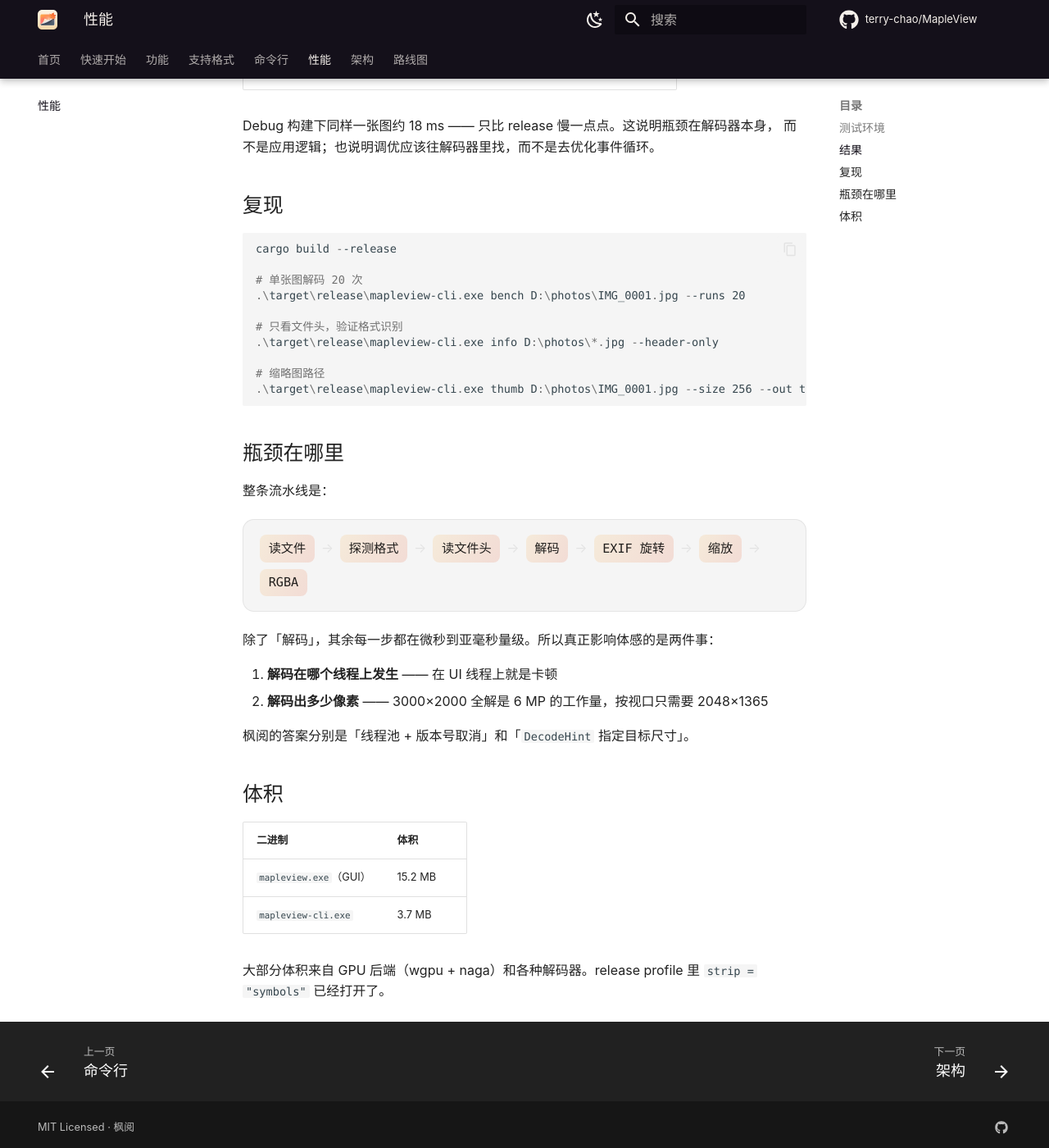
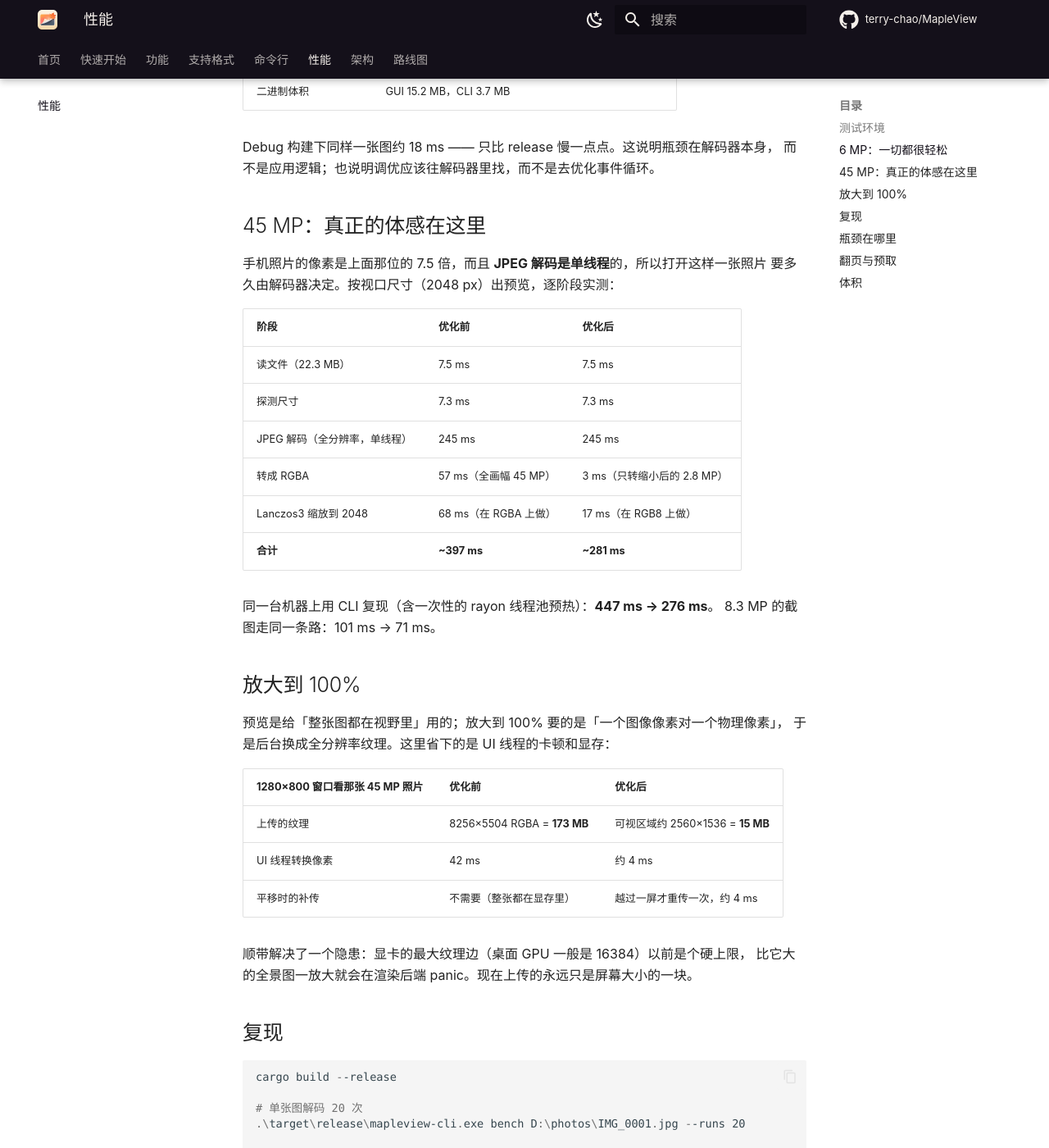
Before and after one commit to terry-chao/MapleView, an MkDocs documentation site: the page built from docs/performance.md, in a window 1280 px wide and 1400 px high, scrolled down 581 px. Shown: the whole window at 82% size. Built offline with MkDocs 1.6.1 and Material for MkDocs 9.7.7, drawn with Linux system fonts in a browser that asks for light colours; comment, search, counter and statistics services are not loaded; some of the changed text lies outside the part shown.

Commit message:
docs(performance): 补充 45 MP 的实测数据与两级纹理说明
原来的基线只有 6 MP，那里除解码外每一步都在亚毫秒级，给人的印象是「只要解码快就够了」。45 MP 手机照片上不成立：转 RGBA 和缩放加起来占整条流水线三分之一。补上分阶段的前后对比、放大到 100% 时的纹理与转换开销、预取策略说明；README 和官网的数字同步。

````diff
--- a/docs/performance.md
+++ b/docs/performance.md
@@ -2,21 +2,52 @@
 
 ## 测试环境
 
-- Windows / x86_64
+- Windows / x86_64，20 逻辑核
 - `cargo build --release`（`lto = "thin"`、`codegen-units = 1`、`panic = "abort"`）
-- 输入：6 MP JPEG（3000×2000）
+- 两张输入：6 MP JPEG（3000×2000，117 KB）、45 MP 手机照片（8256×5504，22.3 MB）
 
-## 结果
+## 6 MP：一切都很轻松
 
 | 场景 | 结果 |
 | --- | --- |
 | 全分辨率解码 | **14.6 ms** 平均，约 410 MP/s |
-| 解码到 256 px 缩略图 | 约 24 ms |
+| 解码到 256 px 缩略图 | 约 9 ms |
 | 启动到显示第一张图 | 约 0.6 s（含按视口尺寸解码 3000×2000 → 2048×1365） |
 | 二进制体积 | GUI 15.2 MB，CLI 3.7 MB |
 
 Debug 构建下同样一张图约 18 ms —— 只比 release 慢一点点。这说明瓶颈在解码器本身，
 而不是应用逻辑；也说明调优应该往解码器里找，而不是去优化事件循环。
+
+## 45 MP：真正的体感在这里
+
+手机照片的像素是上面那位的 7.5 倍，而且 **JPEG 解码是单线程**的，所以打开这样一张照片
+要多久由解码器决定。按视口尺寸（2048 px）出预览，逐阶段实测：
+
+| 阶段 | 优化前 | 优化后 |
+| --- | --- | --- |
+| 读文件（22.3 MB） | 7.5 ms | 7.5 ms |
+| 探测尺寸 | 7.3 ms | 7.3 ms |
+| JPEG 解码（全分辨率，单线程） | 245 ms | 245 ms |
+| 转成 RGBA | 57 ms（全画幅 45 MP） | 3 ms（只转缩小后的 2.8 MP） |
+| Lanczos3 缩放到 2048 | 68 ms（在 RGBA 上做） | 17 ms（在 RGB8 上做） |
+| **合计** | **~397 ms** | **~281 ms** |
+
+同一台机器上用 CLI 复现（含一次性的 rayon 线程池预热）：**447 ms → 276 ms**。
+8.3 MP 的截图走同一条路：101 ms → 71 ms。
+
+## 放大到 100%
+
+预览是给「整张图都在视野里」用的；放大到 100% 要的是「一个图像像素对一个物理像素」，
+于是后台换成全分辨率纹理。这里省下的是 UI 线程的卡顿和显存：
+
+| 1280×800 窗口看那张 45 MP 照片 | 优化前 | 优化后 |
+| --- | --- | --- |
+| 上传的纹理 | 8256×5504 RGBA = **173 MB** | 可视区域约 2560×1536 = **15 MB** |
+| UI 线程转换像素 | 42 ms | 约 4 ms |
+| 平移时的补传 | 不需要（整张都在显存里） | 越过一屏才重传一次，约 4 ms |
+
+顺带解决了一个隐患：显卡的最大纹理边（桌面 GPU 一般是 16384）以前是个硬上限，
+比它大的全景图一放大就会在渲染后端 panic。现在上传的永远只是屏幕大小的一块。
 
 ## 复现
 
@@ -31,6 +62,9 @@ cargo build --release
 
 # 缩略图路径
 .\target\release\mapleview-cli.exe thumb D:\photos\IMG_0001.jpg --size 256 --out t.png
+
+# 换一张手机照片，看看预览路径要多久
+.\target\release\mapleview-cli.exe thumb D:\photos\IMG_6420.jpg --size 2048 --out p.png
 ```
 
 ## 瓶颈在哪里
@@ -47,12 +81,28 @@ cargo build --release
   <span>RGBA</span>
 </div>
 
-除了「解码」，其余每一步都在微秒到亚毫秒量级。所以真正影响体感的是两件事：
+在 6 MP 上，除了解码每一步都在微秒到亚毫秒量级。**在 45 MP 上这个说法不再成立**：
+「转 RGBA」和「缩放」加起来占了整条流水线的三分之一。所以真正影响体感的是三件事：
 
 1. **解码在哪个线程上发生** —— 在 UI 线程上就是卡顿
 2. **解码出多少像素** —— 3000×2000 全解是 6 MP 的工作量，按视口只需要 2048×1365
+3. **在多大的缓冲上做后处理** —— 缩放和转 RGBA 都是全画幅的逐像素操作，在 45 MP 的
+   缓冲上做和在实际要显示的 2.8 MP 上做，差着一个数量级
 
-枫阅的答案分别是「线程池 + 版本号取消」和「`DecodeHint` 指定目标尺寸」。
+枫阅的答案分别是「线程池 + 版本号取消」、「`DecodeHint` 指定目标尺寸」，以及
+**先缩放、后转 RGBA**：JPEG 解出来是 RGB8，那就先在 RGB8 上把 45 MP 缩到 2.8 MP，
+再转 RGBA。这一步不改变任何一个像素（有测试逐字节比对），却省掉了一次全画幅转换和
+一份 173 MB 的中间缓冲。
+
+解码本身仍然是下限：`image` 走的是纯 Rust 的 `zune-jpeg`，没有 libjpeg-turbo 那种
+DCT 缩放解码（按 1/2、1/4、1/8 解）。换掉它能再砍掉相当一部分，代价是引入一个 C 依赖。
+
+## 翻页与预取
+
+- 当前图两侧各两张自动预取进缓存，按住方向键时不会每张都冷启
+- 预取走**独立线程**，永远不会排在「用户正在等的那张」前面
+- 每次导航**替换**预取队列而不是追加，否则一路连按会堆起一堆关于旧位置的猜测
+- 翻回看过的图是零解码：缓存按字节计费，命中即贴图
 
 ## 体积
 
````
Also changed, not shown: README.md (+4 -1 lines), docs/features.md (+2 -0 lines), docs/index.md (+3 -2 lines).
